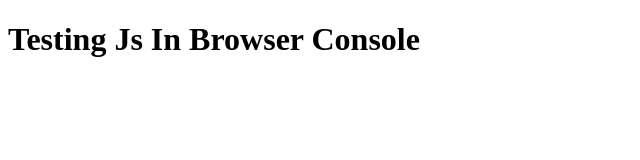
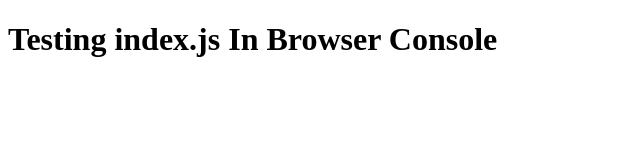
Before and after one commit to maliqtaylor/js-variables, a plain HTML site: page index.html in a window 1280 px wide. Shown: the whole page, without its empty margins (0-640 px from the left). Drawn offline with Linux system fonts and the light colour scheme.

Commit message:
html file used for testing javascript code in the browser console

```diff
--- a/index.html
+++ b/index.html
@@ -8,7 +8,7 @@
 </head>
 
 <body>
-    <h1>Testing Js In Browser Console</h1>
+    <h1>Testing index.js In Browser Console</h1>
     <script src="index.js"></script>
 </body>
 
```
